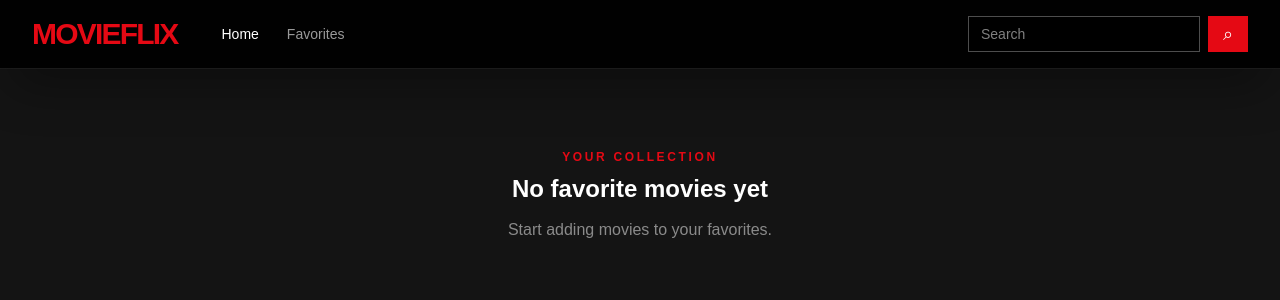
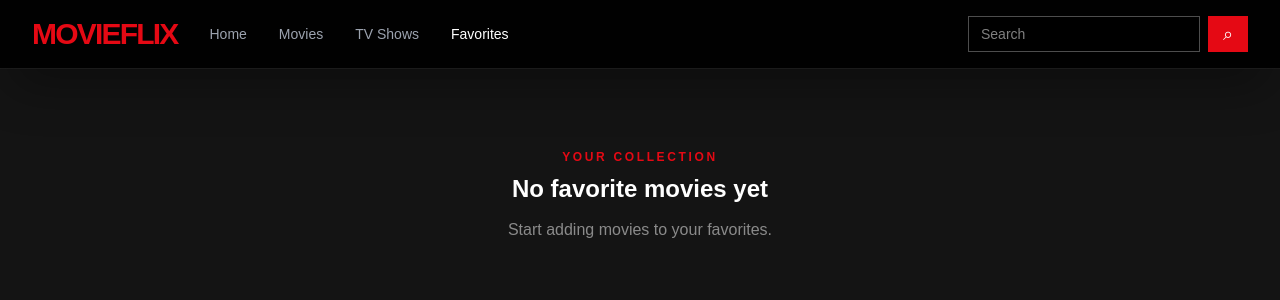
Before and after one commit to Nishant-dev101/Velora, a React (Vite) app: page /favorites in a window 1280 px wide. Shown: the top 300 px of the page. Built offline with nearby package versions, Linux system fonts and the light colour scheme.

Commit message:
navbar links updated

```diff
--- a/src/components/navbar.jsx
+++ b/src/components/navbar.jsx
@@ -1,26 +1,49 @@
-import { Link } from "react-router-dom";
+import { Link, NavLink } from "react-router-dom";
 import SearchBar from "./searchBar";
+import { useNavigate } from "react-router-dom";
 
 const Navbar = () => {
+  const navigate = useNavigate();
+
   return (
     <nav className="border-b border-white/10 bg-black/95 px-4 py-4 shadow-2xl shadow-black/40 backdrop-blur sm:px-8">
       <div className="mx-auto flex max-w-7xl flex-wrap items-center gap-x-8 gap-y-3">
         <div className="shrink-0 text-2xl font-black tracking-[-0.06em] text-[#e50914] sm:text-3xl">
-          <Link to="/">MOVIEFLIX</Link>
+          MOVIEFLIX
         </div>
-        <div className="order-3 flex w-full gap-1 border-t border-white/10 pt-2 sm:order-2 sm:w-auto sm:border-0 sm:pt-0">
-          <Link
-            to="/"
-            className="px-3 py-2 text-sm font-medium text-white transition hover:text-white/70 focus:outline-none focus:ring-2 focus:ring-[#e50914]"
+        <div className="order-3 flex w-full gap-8 border-t border-white/10 pt-2 sm:order-2 sm:w-auto sm:border-0 sm:pt-0">
+          <NavLink
+            to={"/"}
+            className={({ isActive }) =>
+              `${isActive ? "text-white" : "text-gray-400"} "px-3 py-2 text-sm font-medium transition hover:text-white`
+            }
           >
             Home
-          </Link>
-          <Link
-            to="/favorites"
-            className="px-3 py-2 text-sm font-medium text-white/60 transition hover:text-white focus:outline-none focus:ring-2 focus:ring-[#e50914]"
+          </NavLink>
+          <NavLink
+            to={"/moviespage"}
+            className={({ isActive }) =>
+              `${isActive ? "text-white" : "text-gray-400"} "px-3 py-2 text-sm font-medium transition hover:text-white`
+            }
+          >
+            Movies
+          </NavLink>
+          <NavLink
+            to={"/tvshowspage"}
+            className={({ isActive }) =>
+              `${isActive ? "text-white" : "text-gray-400"} "px-3 py-2 text-sm font-medium transition hover:text-white`
+            }
+          >
+            TV Shows
+          </NavLink>
+          <NavLink
+            to={"/favorites"}
+            className={({ isActive }) =>
+              `${isActive ? "text-white" : "text-gray-400"} "px-3 py-2 text-sm font-medium transition hover:text-white`
+            }
           >
             Favorites
-          </Link>
+          </NavLink>
         </div>
         <div className="order-2 ml-auto sm:order-3">
           <SearchBar />
```
